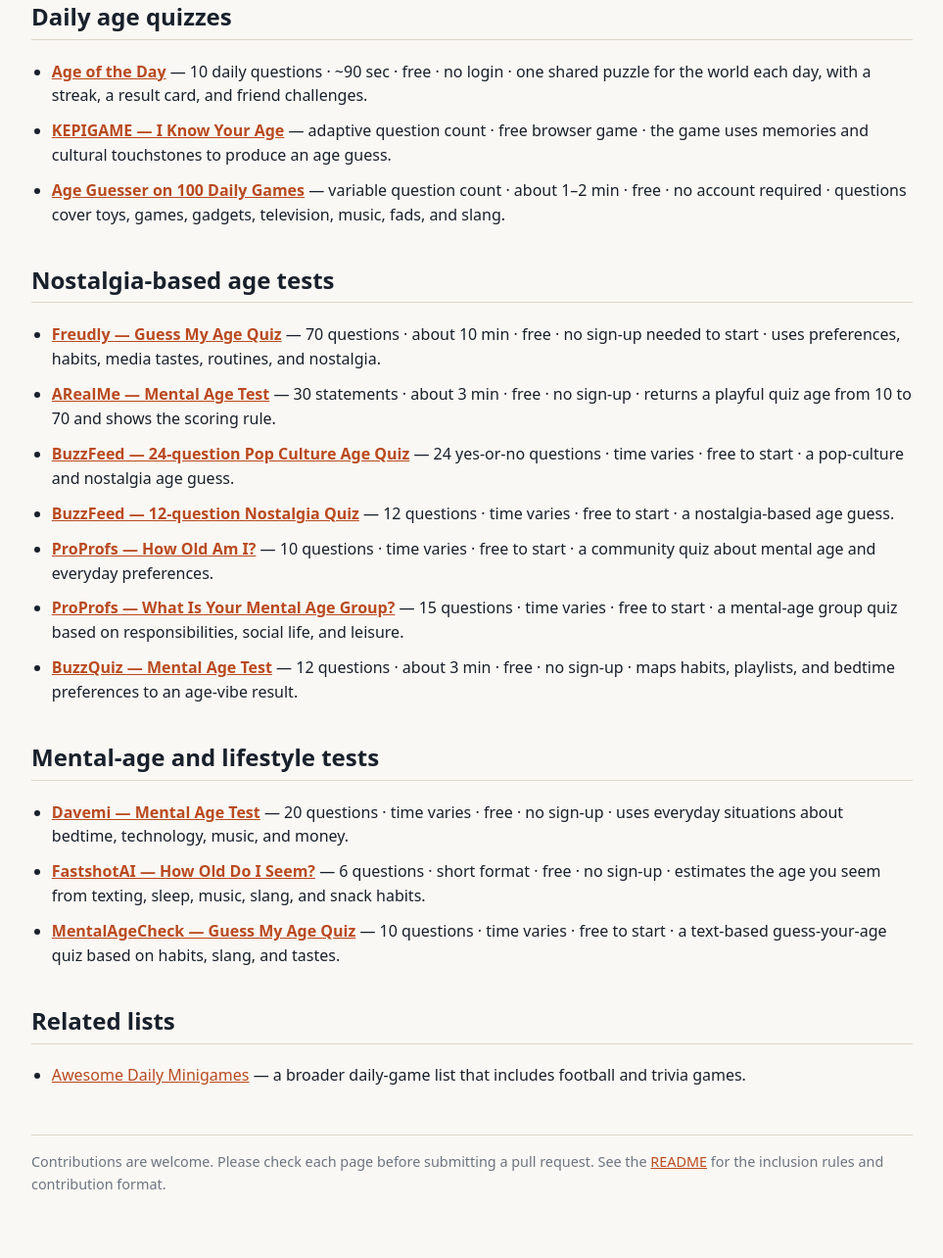
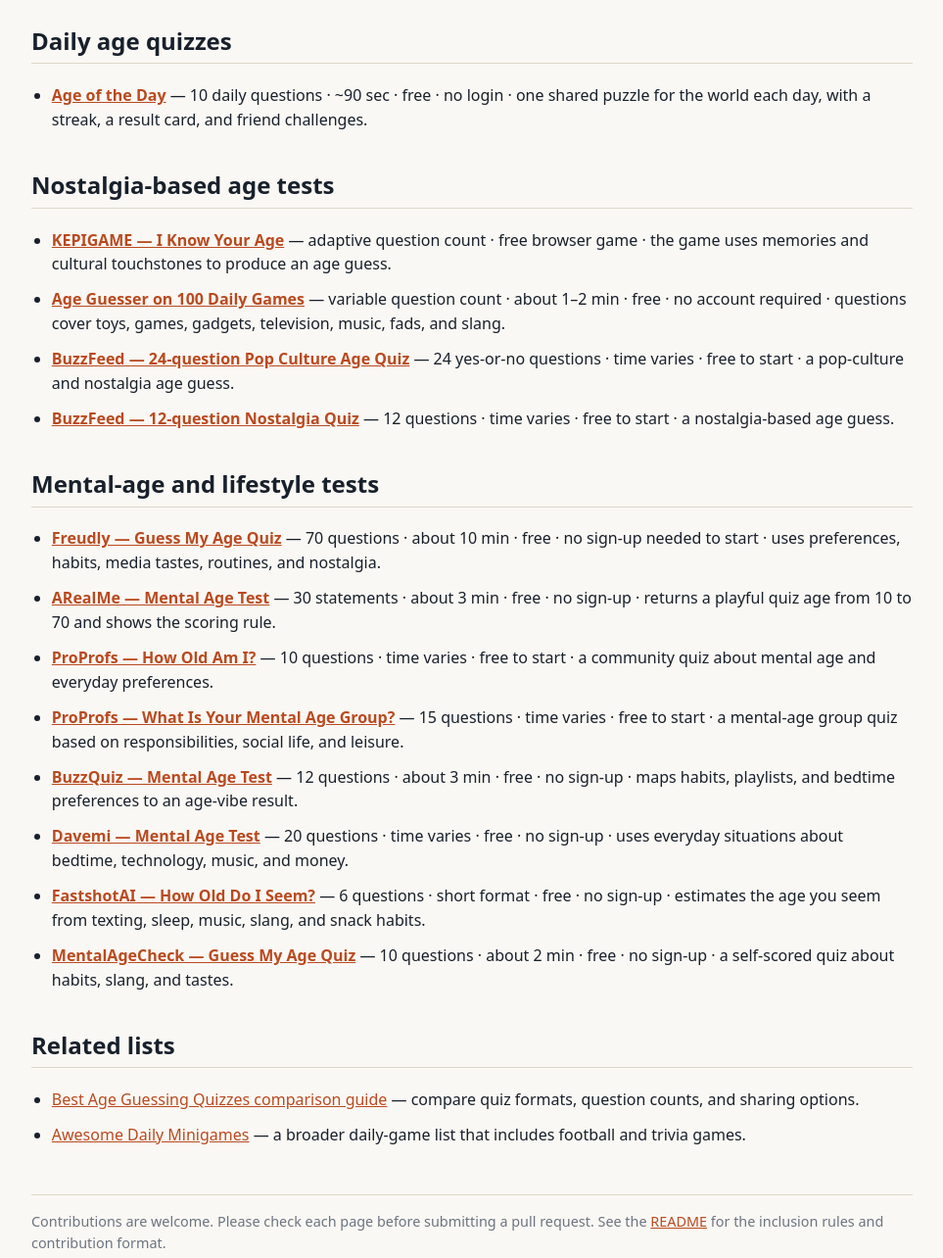
Before and after one commit to cheng-big/awesome-age-guessing-quizzes, a plain HTML site: page index.html in a window 1280 px wide. Shown: the part 345-1629 px from the top of the page at 98% size, without its empty margins (158-1121 px from the left). Drawn offline with Linux system fonts and the light colour scheme.

Commit message:
Clarify quiz categories and list ownership

```diff
--- a/index.html
+++ b/index.html
@@ -23,36 +23,39 @@
 <body>
   <main>
     <h1>Awesome Age Guessing Quizzes (2026)</h1>
-    <p class="intro">A curated list of age guessing quizzes, mental-age tests, and nostalgia games. The list includes daily games, short browser quizzes, and longer self-reflection tests.</p>
+    <p class="intro">A curated list of age guessing quizzes, mental-age tests, and nostalgia games. The list includes daily games, short browser quizzes, and longer self-reflection tests. The Age of the Day team maintains this list.</p>
     <p class="meta">Last checked: 2026-11-26 · Entertainment results are not age verification.</p>
 
     <h2>Daily age quizzes</h2>
     <ul>
       <li><strong><a href="https://ageoftheday.com/">Age of the Day</a></strong> — 10 daily questions · ~90 sec · free · no login · one shared puzzle for the world each day, with a streak, a result card, and friend challenges.</li>
-      <li><strong><a href="https://kepigame.com/games/nenrei.html?lang=en">KEPIGAME — I Know Your Age</a></strong> — adaptive question count · free browser game · the game uses memories and cultural touchstones to produce an age guess.</li>
-      <li><strong><a href="https://100dailygames.com/games/age-guesser">Age Guesser on 100 Daily Games</a></strong> — variable question count · about 1–2 min · free · no account required · questions cover toys, games, gadgets, television, music, fads, and slang.</li>
     </ul>
 
     <h2>Nostalgia-based age tests</h2>
     <ul>
-      <li><strong><a href="https://freudly.ai/tests/guess-my-age-quiz/">Freudly — Guess My Age Quiz</a></strong> — 70 questions · about 10 min · free · no sign-up needed to start · uses preferences, habits, media tastes, routines, and nostalgia.</li>
-      <li><strong><a href="https://www.arealme.com/mental/en/">ARealMe — Mental Age Test</a></strong> — 30 statements · about 3 min · free · no sign-up · returns a playful quiz age from 10 to 70 and shows the scoring rule.</li>
+      <li><strong><a href="https://kepigame.com/games/nenrei.html?lang=en">KEPIGAME — I Know Your Age</a></strong> — adaptive question count · free browser game · the game uses memories and cultural touchstones to produce an age guess.</li>
+      <li><strong><a href="https://100dailygames.com/games/age-guesser">Age Guesser on 100 Daily Games</a></strong> — variable question count · about 1–2 min · free · no account required · questions cover toys, games, gadgets, television, music, fads, and slang.</li>
       <li><strong><a href="https://www.buzzfeed.com/morganmcfadden/yes-or-no-pop-culture-age-quiz">BuzzFeed — 24-question Pop Culture Age Quiz</a></strong> — 24 yes-or-no questions · time varies · free to start · a pop-culture and nostalgia age guess.</li>
       <li><strong><a href="https://www.buzzfeed.com/audreyworboys/this-nostalgia-quiz-will-accurately-guess-your-age-with">BuzzFeed — 12-question Nostalgia Quiz</a></strong> — 12 questions · time varies · free to start · a nostalgia-based age guess.</li>
-      <li><strong><a href="https://www.proprofs.com/quiz-school/story.php?title=pq-how-old-am-i-mentally">ProProfs — How Old Am I?</a></strong> — 10 questions · time varies · free to start · a community quiz about mental age and everyday preferences.</li>
-      <li><strong><a href="https://www.proprofs.com/quiz-school/story.php?title=what-is-your-mental-age-group">ProProfs — What Is Your Mental Age Group?</a></strong> — 15 questions · time varies · free to start · a mental-age group quiz based on responsibilities, social life, and leisure.</li>
-      <li><strong><a href="https://www.buzzquiz.io/mental-age-test">BuzzQuiz — Mental Age Test</a></strong> — 12 questions · about 3 min · free · no sign-up · maps habits, playlists, and bedtime preferences to an age-vibe result.</li>
     </ul>
 
     <h2>Mental-age and lifestyle tests</h2>
     <ul>
+      <li><strong><a href="https://freudly.ai/tests/guess-my-age-quiz/">Freudly — Guess My Age Quiz</a></strong> — 70 questions · about 10 min · free · no sign-up needed to start · uses preferences, habits, media tastes, routines, and nostalgia.</li>
+      <li><strong><a href="https://www.arealme.com/mental/en/">ARealMe — Mental Age Test</a></strong> — 30 statements · about 3 min · free · no sign-up · returns a playful quiz age from 10 to 70 and shows the scoring rule.</li>
+      <li><strong><a href="https://www.proprofs.com/quiz-school/story.php?title=pq-how-old-am-i-mentally">ProProfs — How Old Am I?</a></strong> — 10 questions · time varies · free to start · a community quiz about mental age and everyday preferences.</li>
+      <li><strong><a href="https://www.proprofs.com/quiz-school/story.php?title=what-is-your-mental-age-group">ProProfs — What Is Your Mental Age Group?</a></strong> — 15 questions · time varies · free to start · a mental-age group quiz based on responsibilities, social life, and leisure.</li>
+      <li><strong><a href="https://www.buzzquiz.io/mental-age-test">BuzzQuiz — Mental Age Test</a></strong> — 12 questions · about 3 min · free · no sign-up · maps habits, playlists, and bedtime preferences to an age-vibe result.</li>
       <li><strong><a href="https://www.davemi.com/tests/mental-age-test">Davemi — Mental Age Test</a></strong> — 20 questions · time varies · free · no sign-up · uses everyday situations about bedtime, technology, music, and money.</li>
       <li><strong><a href="https://fastshotai.com/c/guess-my-age-quiz">FastshotAI — How Old Do I Seem?</a></strong> — 6 questions · short format · free · no sign-up · estimates the age you seem from texting, sleep, music, slang, and snack habits.</li>
-      <li><strong><a href="https://mentalagecheck.com/guess-my-age-quiz/">MentalAgeCheck — Guess My Age Quiz</a></strong> — 10 questions · time varies · free to start · a text-based guess-your-age quiz based on habits, slang, and tastes.</li>
+      <li><strong><a href="https://mentalagecheck.com/guess-my-age-quiz/">MentalAgeCheck — Guess My Age Quiz</a></strong> — 10 questions · about 2 min · free · no sign-up · a self-scored quiz about habits, slang, and tastes.</li>
     </ul>
 
     <h2>Related lists</h2>
-    <ul><li><a href="https://github.com/guilyx/awesome-daily-minigames">Awesome Daily Minigames</a> — a broader daily-game list that includes football and trivia games.</li></ul>
+    <ul>
+      <li><a href="https://ageoftheday.com/best-age-guessing-quizzes/">Best Age Guessing Quizzes comparison guide</a> — compare quiz formats, question counts, and sharing options.</li>
+      <li><a href="https://github.com/guilyx/awesome-daily-minigames">Awesome Daily Minigames</a> — a broader daily-game list that includes football and trivia games.</li>
+    </ul>
   </main>
   <footer>Contributions are welcome. Please check each page before submitting a pull request. See the <a href="https://github.com/cheng-big/awesome-age-guessing-quizzes/blob/main/README.md">README</a> for the inclusion rules and contribution format.</footer>
 </body>
```
Also changed, not shown: 1 other file.
